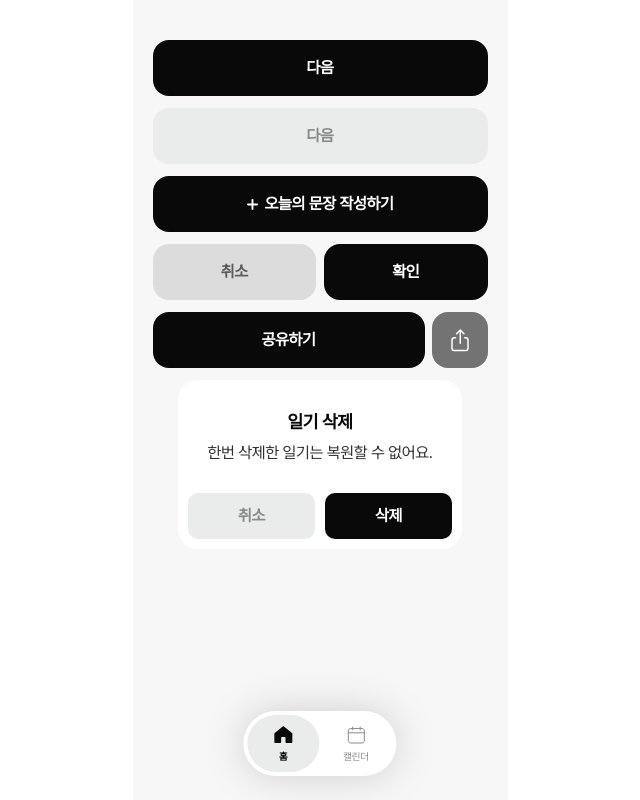
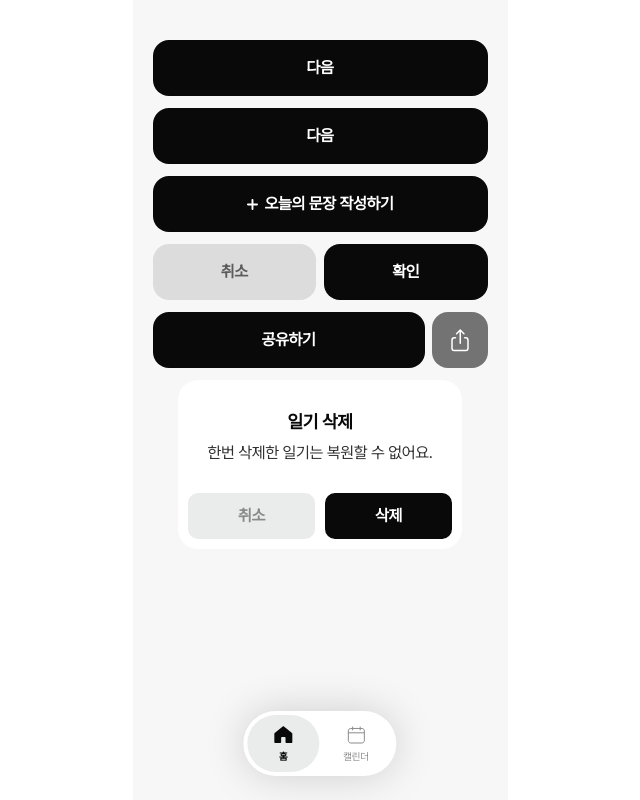
Before and after one commit to depromeet/18th-team1-fe-2, a Next.js app: page / in a window 1280 px wide. Shown: the whole page, without its empty margins (320-960 px from the left). Built offline with nearby package versions, Linux system fonts and the light colour scheme.

Commit message:
refactor: props 접두어 변경 (#9)

```diff
--- a/src/shared/ui/button.tsx
+++ b/src/shared/ui/button.tsx
@@ -3,20 +3,20 @@
 interface ButtonProps {
   label?: string;
   icon?: React.ReactNode;
-  disabled?: boolean;
+  isDisabled?: boolean;
   onClick?: () => void;
 }
 
 export const Button = ({
   label,
   icon,
-  disabled = false,
+  isDisabled = false,
   onClick,
 }: ButtonProps): React.ReactElement => (
   <button
     type="button"
     className="subhead6 flex h-14 w-[335px] items-center justify-center gap-[7px] rounded-2xl capitalize bg-gray-700 text-gray-0 disabled:bg-gray-100 disabled:text-gray-300"
-    disabled={disabled}
+    disabled={isDisabled}
     onClick={onClick}
   >
     {icon}
```
